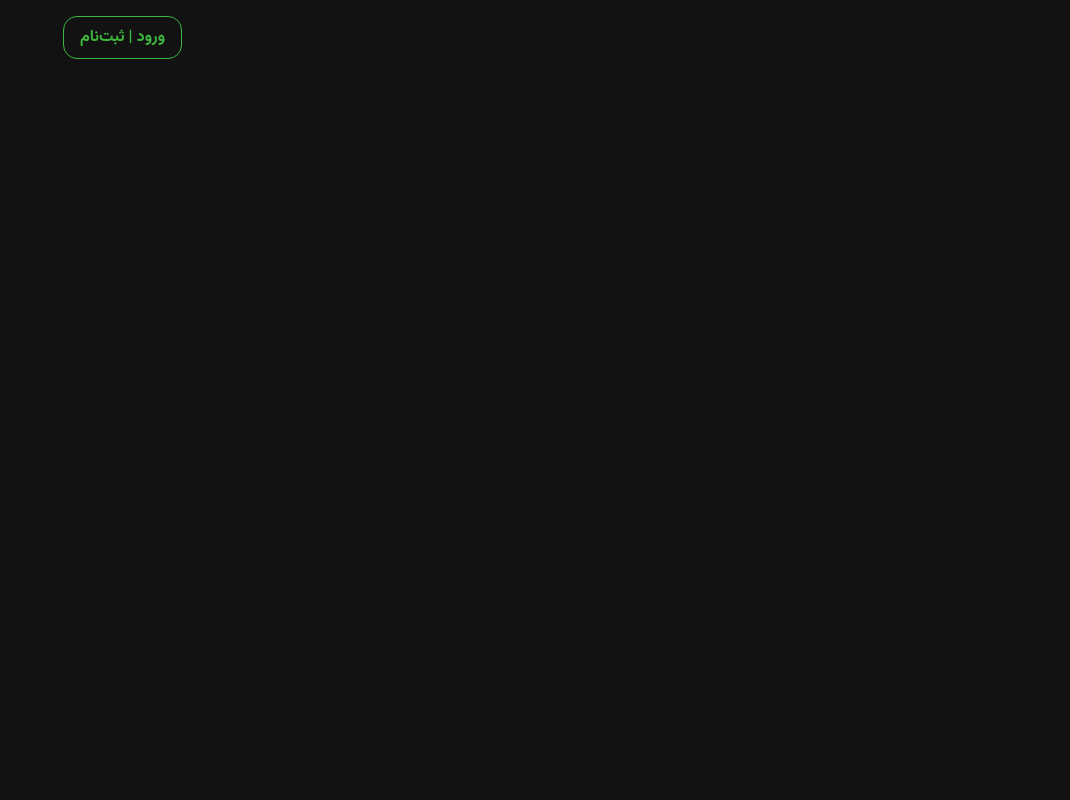
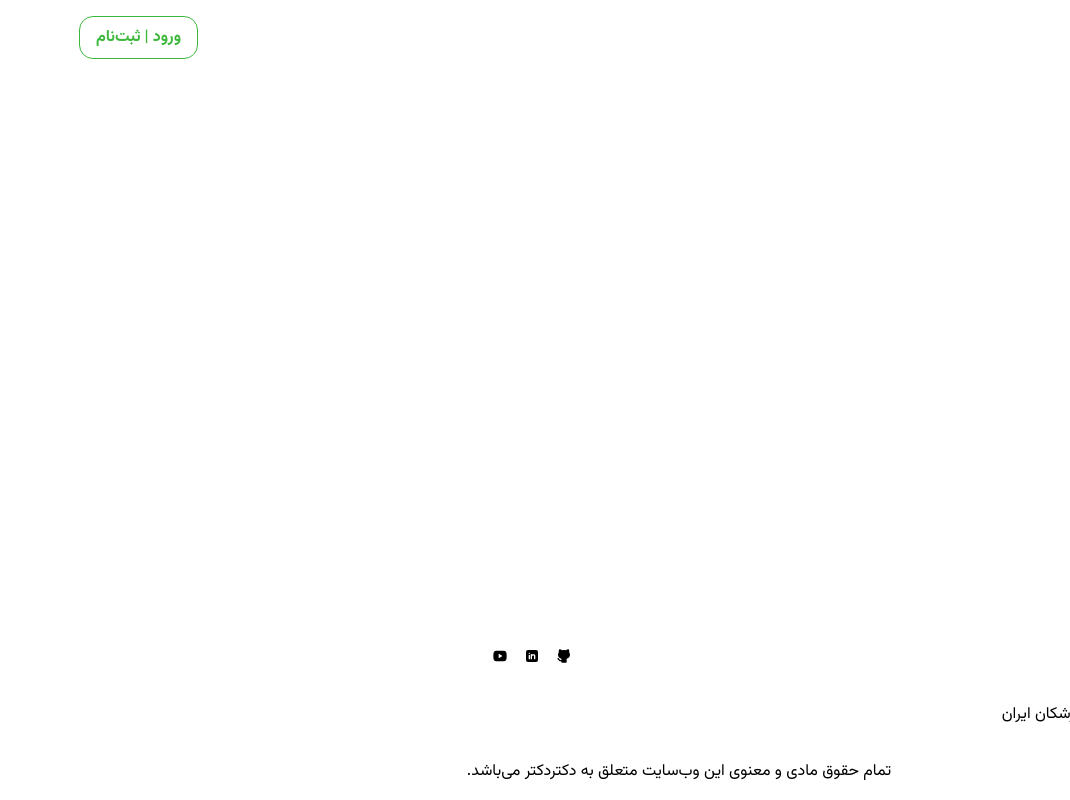
Before and after one commit to mazaherireza/drdr, a Next.js app: page / in a window 1280 px wide. Shown: the whole page, without its empty margins (210-1280 px from the left). Built offline with nearby package versions, Linux system fonts and the light colour scheme.

Commit message:
Improvement

```diff
--- a/src/app/components/header/header.component.tsx
+++ b/src/app/components/header/header.component.tsx
@@ -3,6 +3,8 @@
 import { ReactNode } from "react";
 import Link from "next/link";
 import { usePathname } from "next/navigation";
+
+import clsx from "clsx";
 
 import styles from "./header.module.css";
 
@@ -14,14 +16,14 @@ export default function HeaderComponent(): ReactNode {
       <nav>
         <ul>
           <li>
-            <Link href="/" className={pathname === "/" ? styles.active : ""}>
+            <Link href="/" className={clsx(pathname === "/" && styles.active)}>
               خانه
             </Link>
           </li>
           <li>
             <Link
               href="/search"
-              className={pathname === "/search" ? styles.active : ""}
+              className={clsx(pathname === "/search" && styles.active)}
             >
               جست‌وجو
             </Link>
--- a/src/app/globals.css
+++ b/src/app/globals.css
@@ -37,10 +37,6 @@
   padding: 0;
 }
 
-html {
-  color-scheme: dark;
-}
-
 input,
 label,
 select,
@@ -68,4 +64,10 @@ body {
   > * {
     padding-inline: var(--full-width-padding-inline);
   }
+
+  min-block-size: 100vh;
+  min-block-size: 100dvh;
+
+  display: grid;
+  grid-template-rows: auto 1fr auto;
 }
--- a/src/app/layout.tsx
+++ b/src/app/layout.tsx
@@ -2,6 +2,7 @@ import { Vazirmatn } from "next/font/google";
 import type { Metadata } from "next";
 
 import HeaderComponent from "./components/header/header.component";
+import FooterComponent from "./components/footer/footer.component";
 
 import "./globals.css";
 
@@ -25,7 +26,7 @@ export default function RootLayout({
       <body>
         <HeaderComponent />
         <main>{children}</main>
-        <footer></footer>
+        <FooterComponent />
       </body>
     </html>
   );
```
